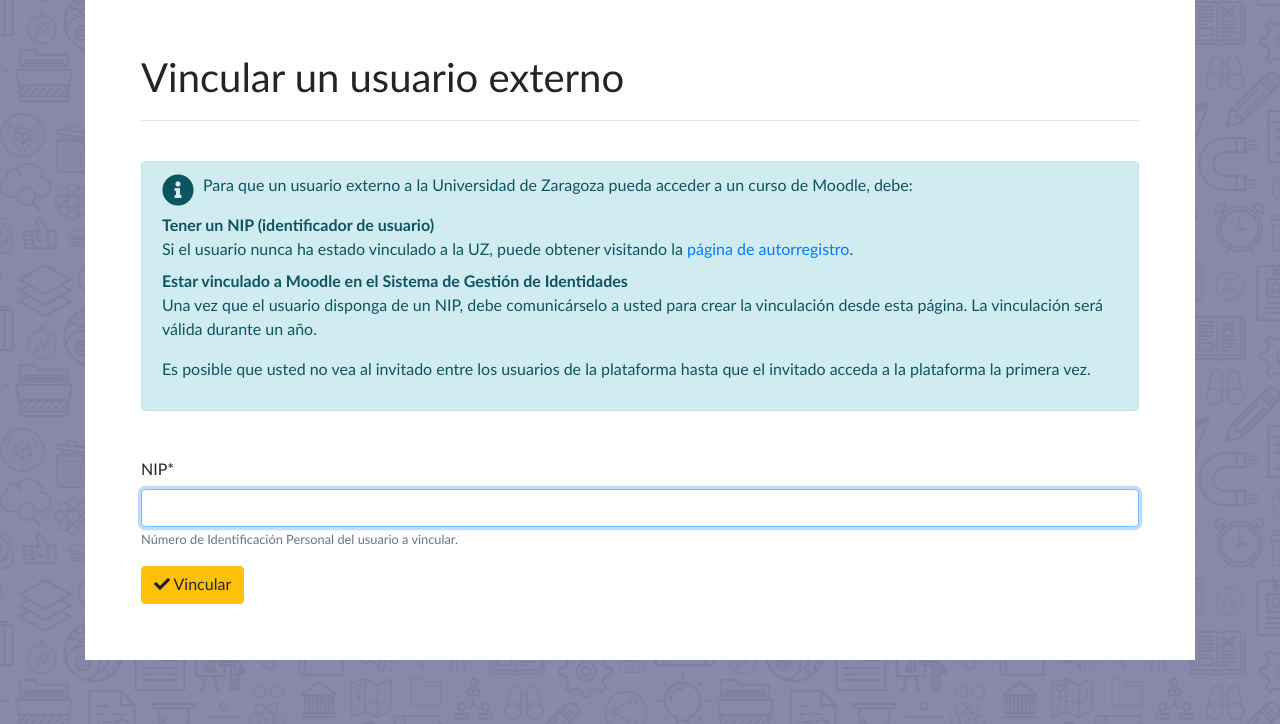
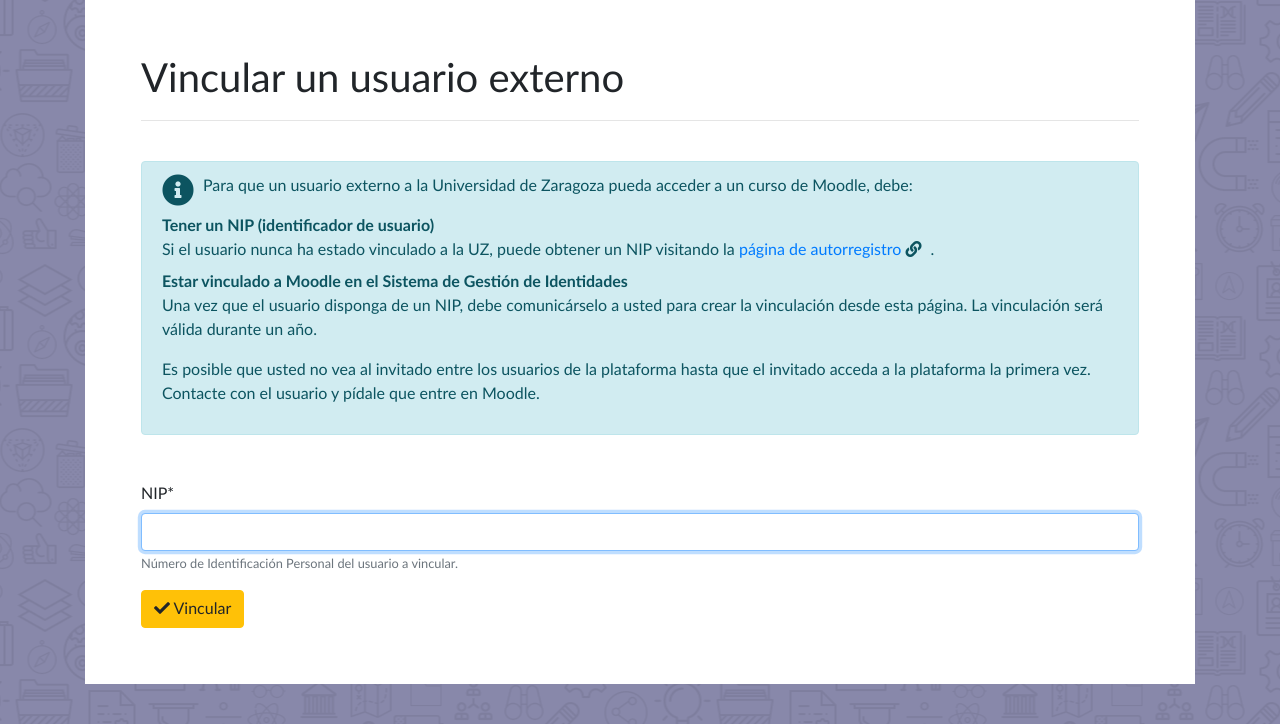
Before and after one commit to Servicio-Informatica-Comunicaciones-UZ/geoda2, a Django app: template templates/forano/vincular.html in a window 1280 px wide. Shown: the part 56-780 px from the top of the page. Run offline with Django 3.2, Linux system fonts and the light colour scheme; the template is opened without the code that fills it, so the values that code supplies are empty; the visitor is signed in with stand-in values (Sample User, id 1); some libraries are stand-ins or nearby versions; some web fonts are replaced.

Commit message:
ui Clarificar mensaje informativo

```diff
--- a/templates/forano/vincular.html
+++ b/templates/forano/vincular.html
@@ -17,8 +17,9 @@
     <dl>
       <dt>Tener un NIP (identificador de usuario)</dt>
       <dd>
-        Si el usuario nunca ha estado vinculado a la UZ, puede obtener visitando la
-        <a href="https://identidad.unizar.es/autoregistro">página de autorregistro</a>.
+        Si el usuario nunca ha estado vinculado a la UZ, puede obtener un NIP visitando la
+        <a href="https://identidad.unizar.es/autoregistro" target="_blank">página de autorregistro</a>
+        <span class="fas fa-link" style="float: none; font-size: 100%;"></span>.
       </dd>
       <dt>Estar vinculado a Moodle en el Sistema de Gestión de Identidades</dt>
       <dd>
@@ -28,7 +29,7 @@
     </dl>
     <p>
       Es posible que usted no vea al invitado entre los usuarios de la plataforma hasta que el invitado acceda a la
-      plataforma la primera vez.
+      plataforma la primera vez.  Contacte con el usuario y pídale que entre en Moodle.
     </p>
     {% endblocktrans %}
   </div>
```
